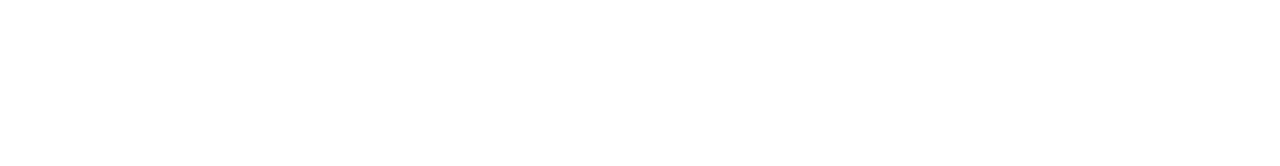
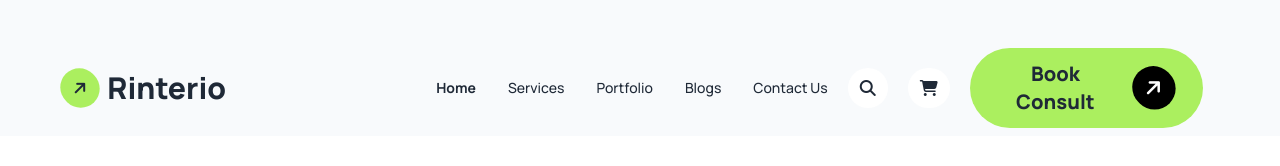
Before and after one commit to Rahelk404/Reset-B9-A03, a plain HTML site: page index.html in a window 1280 px wide. Drawn offline with nearby package versions, Linux system fonts and the light colour scheme.

Commit message:
added nav bar

```diff
--- a/index.html
+++ b/index.html
@@ -37,7 +37,7 @@
                         Manrope: 'Manrope'
                     },
                     backgroundImage: {
-                background_img: "url('./assets/bg.jpg')"
+                        background_img: "url('./assets/bg.jpg')",
                     }
                 }
             }
@@ -48,7 +48,56 @@
 <body class="font-Manrope">
 
     <!-- header setion -->
-   <header>
+    <header class=" bg-slate-50 pt-10">
+        <nav class="w-11/12 mx-auto bg-header_bg">
+            <div class="navbar">
+                <div class="navbar-start">
+
+                    <!-- pc nav left -->
+                    <div class="flex items-center gap-2">
+                        <i class="fa-solid fa-arrow-right bg-btn_primary rounded-full p-3 -rotate-45"></i>
+                        <h2 class="text-3xl font-extrabold">Rinterio</h2>
+                    </div>
+                </div>
+                <div class="navbar-center hidden lg:flex">
+                    <ul class="menu menu-horizontal px-1 font-medium">
+                        <li><a class="font-bold" href="#">Home</a></li>
+                        <li><a href="#">Services</a></li>
+                        <li><a href="#">Portfolio</a></li>
+                        <li><a href="#">Blogs</a></li>
+                        <li><a href="#">Contact Us</a></li>
+                    </ul>
+                </div>
+                <div class="navbar-end gap-5 lg:flex md:flex items-center hidden md:block">
+                    <i class="fa-solid fa-magnifying-glass  bg-white rounded-full p-3"></i>
+                    <i class="fa-solid fa-cart-shopping  bg-white rounded-full p-3"></i>
+                    <div>
+                        <button class="bg-btn_primary py-3 px-7  rounded-full flex items-center text-xl font-extrabold">
+                            <a class="flex gap-5 items-center " href="#">Book Consult
+                                <i
+                                    class="fa-solid fa-arrow-right bg-black text-white rounded-full p-3 -rotate-45"></i></a>
+                        </button>
+                    </div>
+                </div>
+                <div class="justify-end flex-1">
+                    <div class="dropdown flex flex-1 justify-end md:ml-4">
+                        <div tabindex="0" role="button" class="flex items-center lg:hidden bg-white rounded-full p-1">
+                            <i class="fa-solid fa-bars w-10 h-10 flex justify-center items-center"></i>
+                        </div>
+                        <ul tabindex="0"
+                            class="menu menu-sm dropdown-content bg-base-100 rounded-box z-[1] mt-12 w-52 p-2 shadow">
+                            <li><a class="font-bold" href="#">Home</a></li>
+                            <li><a href="#">Services</a></li>
+                            <li><a href="#">Portfolio</a></li>
+                            <li><a href="#">Blogs</a></li>
+                            <li><a href="#">Contact Us</a></li>
+                        </ul>
+                    </div>
+                </div>
+            </div>
+        </nav>
+
+        <!-- banner part -->
 
     </header>
 
```
Also changed, not shown: extra.html (added, +42 -0 lines). Lines whose indentation alone changed are shown as unchanged.
